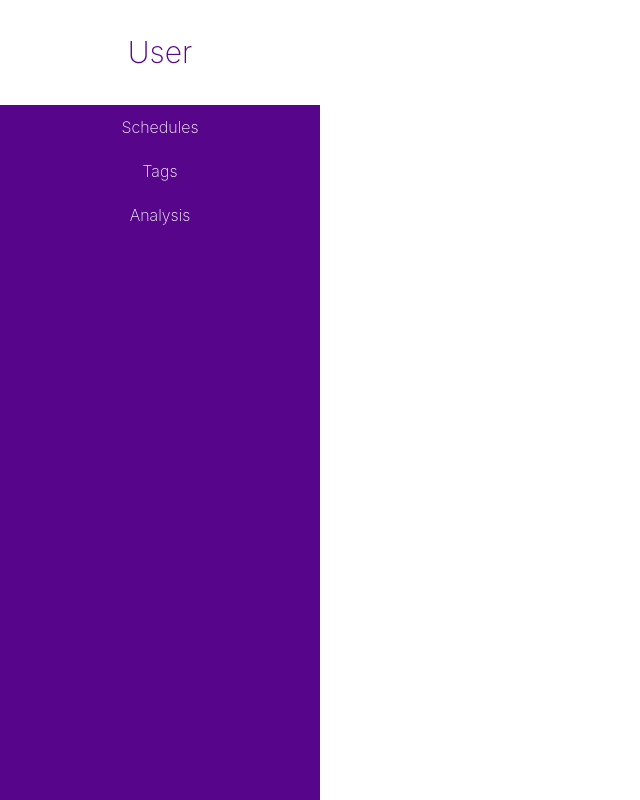
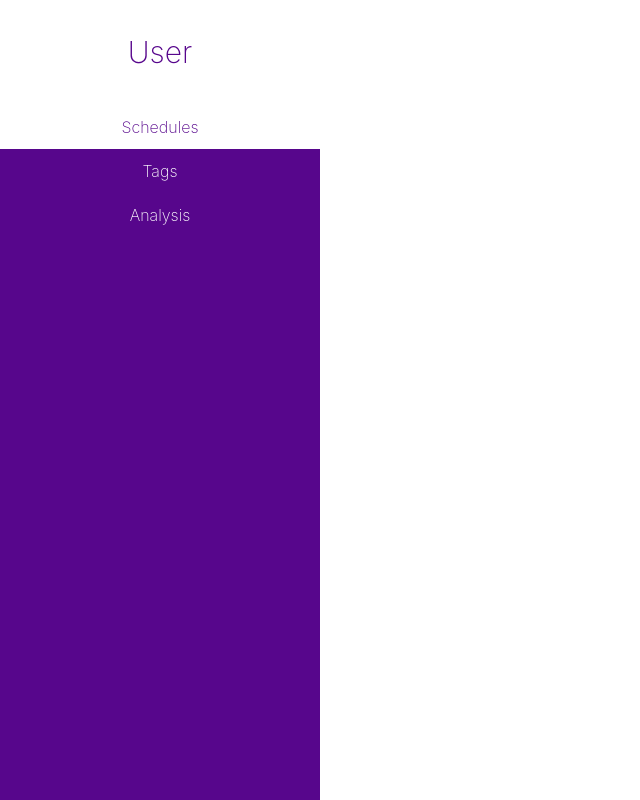
Before and after one commit to software-assignments-spring2021/spring-2019-organizer, a React (Create React App) app in the folder client/: page /schedules in a window 1280 px wide. Shown: the whole page, without its empty margins (0-640 px from the left). Built offline with nearby package versions, Linux system fonts and the light colour scheme.

Commit message:
updating sidebar v1.5

```diff
--- a/client/package.json
+++ b/client/package.json
@@ -7,6 +7,7 @@
     "react": "^16.6.3",
     "react-bootstrap": "^1.0.0-beta.5",
     "react-dom": "^16.6.3",
+    "react-router-dom": "^4.4.0",
     "react-scripts": "^2.1.8"
   },
   "scripts": {
--- a/client/src/components/Sidebar.js
+++ b/client/src/components/Sidebar.js
@@ -1,26 +1,37 @@
 import React from 'react';
 import { Nav } from 'react-bootstrap';
+import { BrowserRouter as Router, Route} from "react-router-dom";
 import '../css/sidebar.css';
 
 class SideBar extends React.Component {
    render() {
     return (
+      <Router>
         <Nav id="sidebar" variant="pills" className="flex-column" >
-                <Nav.Item id="user" bsPrefix="sidebaritem">
-                    <Nav.Link bsPrefix="sidebarlink" href="/home">User</Nav.Link>
-                </Nav.Item>
-                <Nav.Item bsPrefix="sidebaritem">
-                    <Nav.Link bsPrefix="sidebarlink" href="/home">Schedules</Nav.Link>
-                </Nav.Item>
-                <Nav.Item bsPrefix="sidebaritem">
-                    <Nav.Link bsPrefix="sidebarlink" href="/add">Tags</Nav.Link>
-                </Nav.Item>
-                <Nav.Item bsPrefix="sidebaritem">
-                    <Nav.Link bsPrefix="sidebarlink" href="/add">Analysis</Nav.Link>
-                </Nav.Item>
+          <SidebarLink activeOnlyWhenExact={true} to="/" label="User"/>
+          <SidebarLink to="/schedules" label="Schedules"/>
+          <SidebarLink to="/tags" label="Tags"/>
+          <SidebarLink to="/analysis" label="Analysis"/>
         </Nav>
+      </Router>
     );
   }
 }
 
+function SidebarLink({ label, to, activeOnlyWhenExact }) {
+  return (
+    <Route
+      path={to}
+      exact={activeOnlyWhenExact}
+      children={({ match }) => (
+        <Nav.Item bsPrefix="sidebaritem" id={label === "User" ? "user" : ""} className={match ? "active" : ""}>
+          <Nav.Link bsPrefix="sidebarlink" href={to} eventKey={match ? "disabled" : ""}>
+          { label }
+          </Nav.Link>
+        </Nav.Item>
+      )}
+    />
+  );
+}
+
 export default SideBar;
--- a/client/src/css/sidebar.css
+++ b/client/src/css/sidebar.css
@@ -10,6 +10,15 @@
   padding-top: 30px;
   padding: 30px;
   font-size: 30px;
+}
+
+.active {
+  pointer-events: none;
+  background-color: #FFFFFF;
+}
+
+.active .sidebarlink {
+  color: #57068C;
 }
 
 .sidebaritem {
@@ -29,3 +38,7 @@
   text-decoration: none;
   color: #57068C;
 }
+
+.sidebarlink.active {
+  background-color: #57068C;
+}
```
Also changed, not shown: 1 other file (tests, documents, lock files or other folders). Lines whose indentation alone changed are shown as unchanged.
